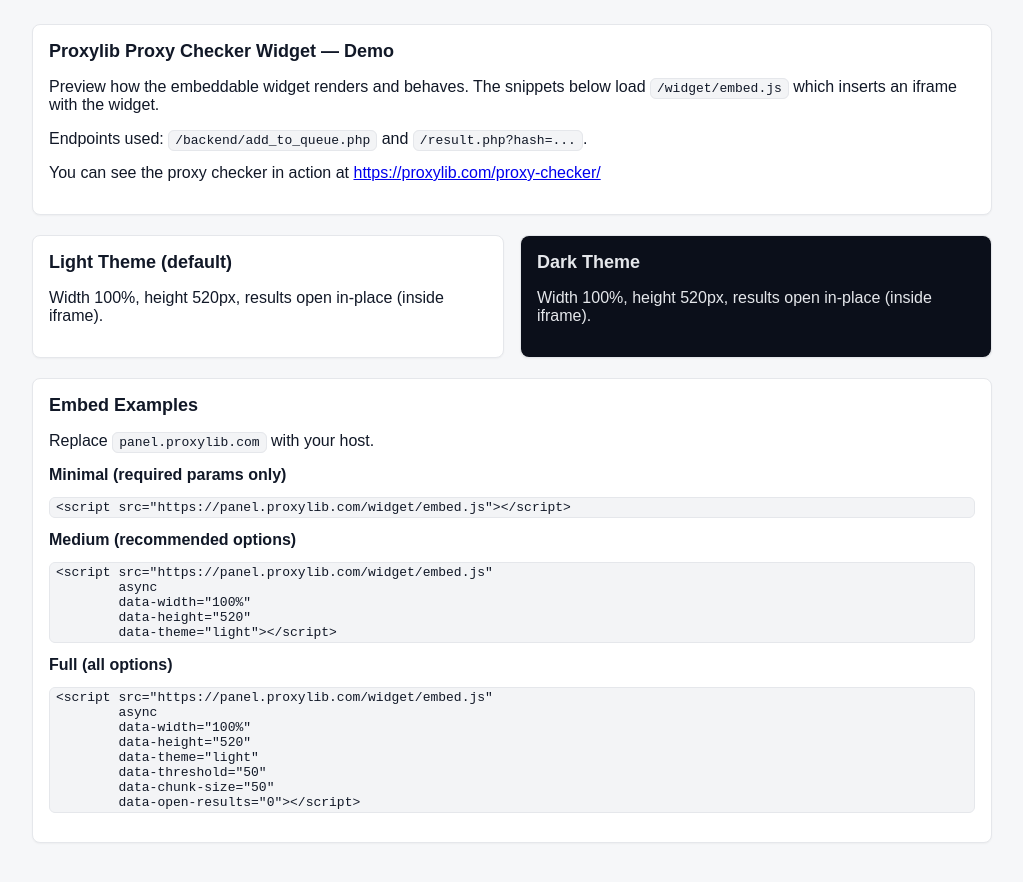
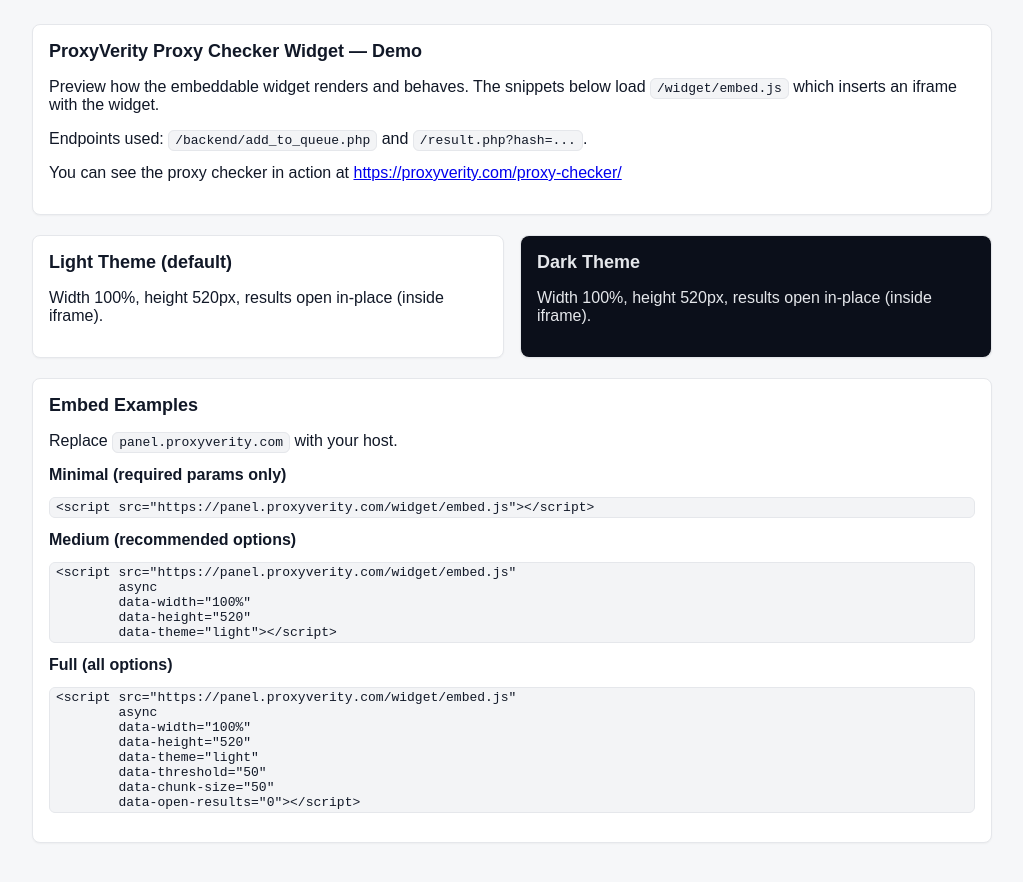
Before and after one commit to ProxyVerity/Proxy-Checker-Widget, a plain HTML site: page index.html in a window 1280 px wide. Shown: the whole page, without its empty margins (128-1151 px from the left). Drawn offline with Linux system fonts and the light colour scheme; a script that the page names is missing.

Commit message:
replace proxylib.com with proxyverity.com

```diff
--- a/index.html
+++ b/index.html
@@ -3,7 +3,7 @@
 <head>
   <meta charset="UTF-8" />
   <meta name="viewport" content="width=device-width, initial-scale=1.0" />
-  <title>Proxylib Widget Demo</title>
+  <title>ProxyVerity Widget Demo</title>
   <style>
     body { font-family: Arial, Helvetica, sans-serif; margin: 0; padding: 24px; background: #f6f7f9; color: #111827; }
     .container { max-width: 960px; margin: 0 auto; }
@@ -21,11 +21,11 @@
   <div class="container">
     <div class="card">
       <div class="body">
-        <h2>Proxylib Proxy Checker Widget — Demo</h2>
+        <h2>ProxyVerity Proxy Checker Widget — Demo</h2>
         <p>Preview how the embeddable widget renders and behaves. The snippets below load <code>/widget/embed.js</code> which inserts an iframe with the widget.</p>
         <p>Endpoints used: <code>/backend/add_to_queue.php</code> and <code>/result.php?hash=...</code>.</p>
 
-        <p>You can see the proxy checker in action at <a href="https://proxylib.com/proxy-checker/">https://proxylib.com/proxy-checker/</a></p>
+        <p>You can see the proxy checker in action at <a href="https://proxyverity.com/proxy-checker/">https://proxyverity.com/proxy-checker/</a></p>
       </div>
     </div>
 
@@ -50,17 +50,17 @@
     <div class="card">
       <div class="body">
         <h2>Embed Examples</h2>
-        <p>Replace <code>panel.proxylib.com</code> with your host.</p>
+        <p>Replace <code>panel.proxyverity.com</code> with your host.</p>
         <h3 style="margin:8px 0 6px; font-size:16px;">Minimal (required params only)</h3>
-<pre><code>&lt;script src="https://panel.proxylib.com/widget/embed.js"&gt;&lt;/script&gt;</code></pre>
+<pre><code>&lt;script src="https://panel.proxyverity.com/widget/embed.js"&gt;&lt;/script&gt;</code></pre>
         <h3 style="margin:12px 0 6px; font-size:16px;">Medium (recommended options)</h3>
-<pre><code>&lt;script src="https://panel.proxylib.com/widget/embed.js"
+<pre><code>&lt;script src="https://panel.proxyverity.com/widget/embed.js"
         async
         data-width="100%"
         data-height="520"
         data-theme="light"&gt;&lt;/script&gt;</code></pre>
         <h3 style="margin:12px 0 6px; font-size:16px;">Full (all options)</h3>
-<pre><code>&lt;script src="https://panel.proxylib.com/widget/embed.js"
+<pre><code>&lt;script src="https://panel.proxyverity.com/widget/embed.js"
         async
         data-width="100%"
         data-height="520"
@@ -73,7 +73,7 @@
   </div>
 
   <!-- Light demo instance -->
-  <script src="https://panel.proxylib.com/widget/embed.js"
+  <script src="https://panel.proxyverity.com/widget/embed.js"
           async
           data-width="100%"
           data-height="520"
@@ -83,7 +83,7 @@
           data-open-results="0"></script>
 
   <!-- Dark demo instance -->
-  <script src="https://panel.proxylib.com/widget/embed.js"
+  <script src="https://panel.proxyverity.com/widget/embed.js"
           async
           data-width="100%"
           data-height="520"
```
Also changed, not shown: README.md.
